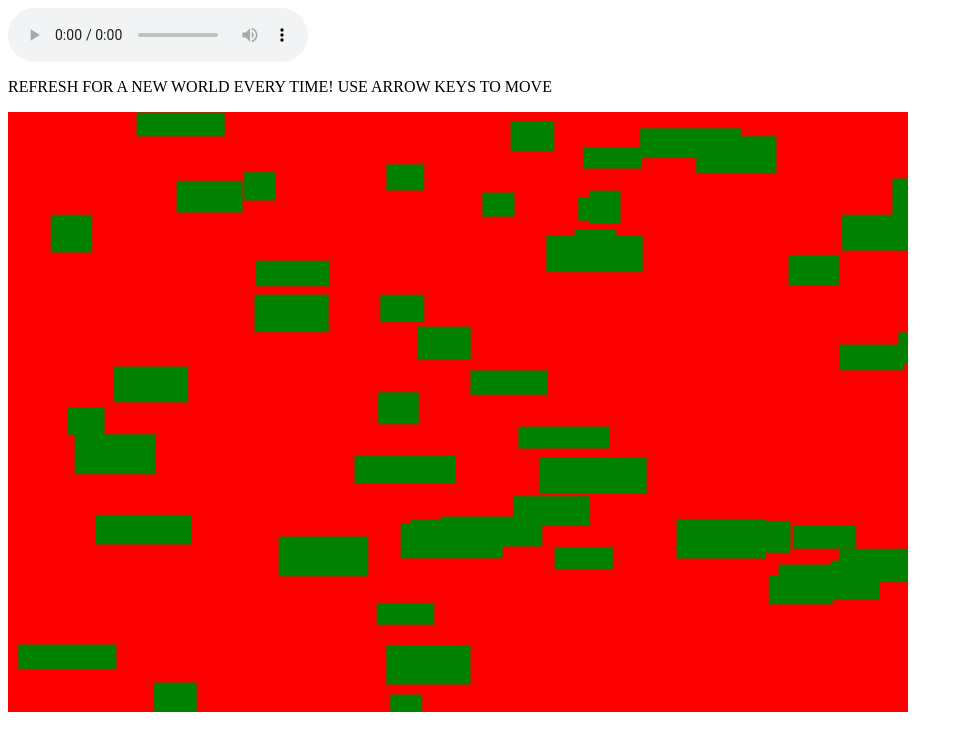
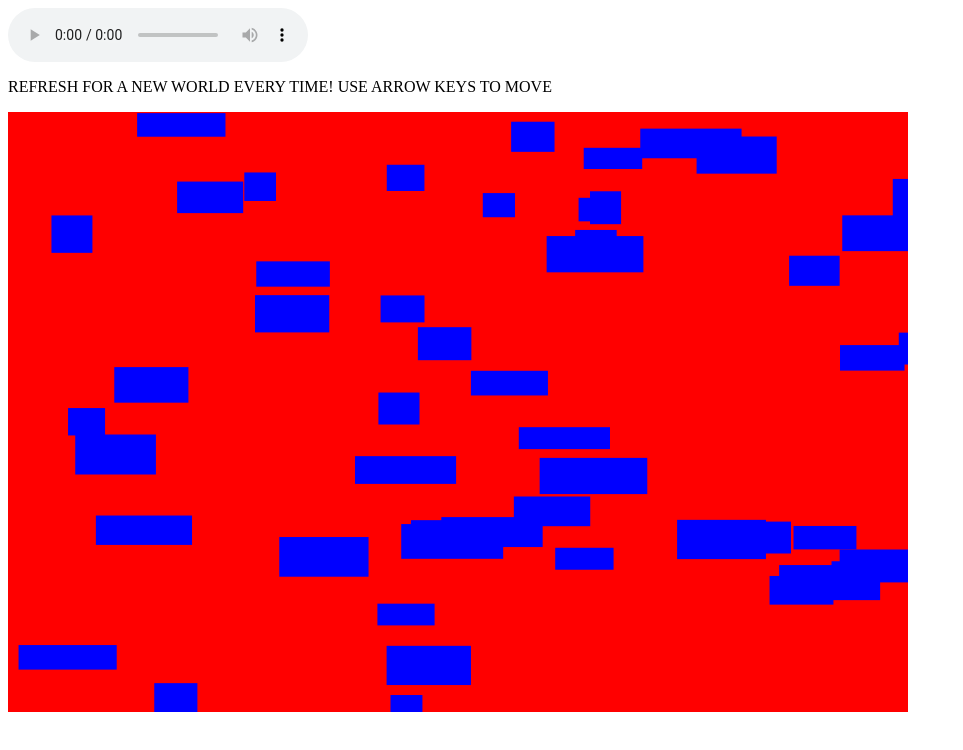
Before and after one commit to Geisel-Diesel/Platformer, a plain HTML site: page index.html in a window 1280 px wide. Shown: the whole page, without its empty margins (0-963 px from the left). Drawn offline with Linux system fonts and the light colour scheme.

Commit message:
Update index.html

```diff
--- a/index.html
+++ b/index.html
@@ -86,6 +86,7 @@ function update()
 	cxt.fillRect(px-5,py-20,10,20);
 	for(i = 0; i < 50; i++)
 	{
+		cxt.fillStyle = "blue";
 		cxt.fillRect(plat[i].x,plat[i].y,plat[i].w,plat[i].h);
 
 	}
```
